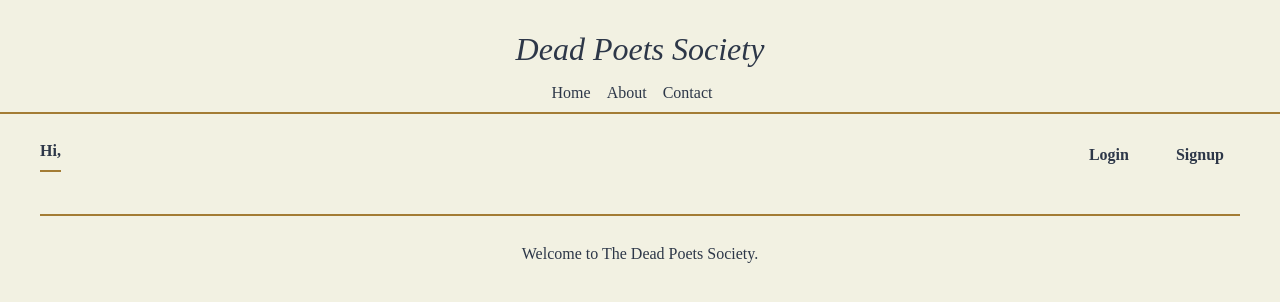
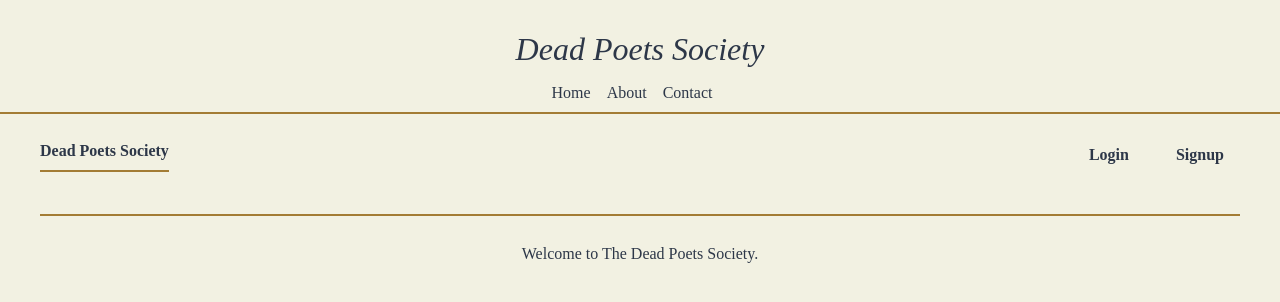
Before and after one commit to Shiven1412/dead-poets, a React (Create React App) app in the folder frontend/: page / in a window 1280 px wide. Shown: the top 302 px of the page. Built offline with nearby package versions, Linux system fonts and the light colour scheme.

Commit message:
app changes

```diff
--- a/frontend/src/pages/home.js
+++ b/frontend/src/pages/home.js
@@ -33,7 +33,7 @@ const Header = styled.header`
     flex-direction: row;
     align-items: center;
     margin-bottom: 20px;
-  }
+  }g
 `;
 
 const Title = styled.h1`
@@ -374,8 +374,14 @@ const Home = () => {
 
   return (
     <PageContainer>
-      <Header>
+
+      <Header> {isLoggedIn ? (
+        <>
         <Title>Hi, {currentUser?.username}</Title>
+        </>
+        ):(
+          <Title>Dead Poets Society</Title>
+        )}
 
         <Nav>
           {isLoggedIn ? (
```
Also changed, not shown: frontend/public/manifest.json.
